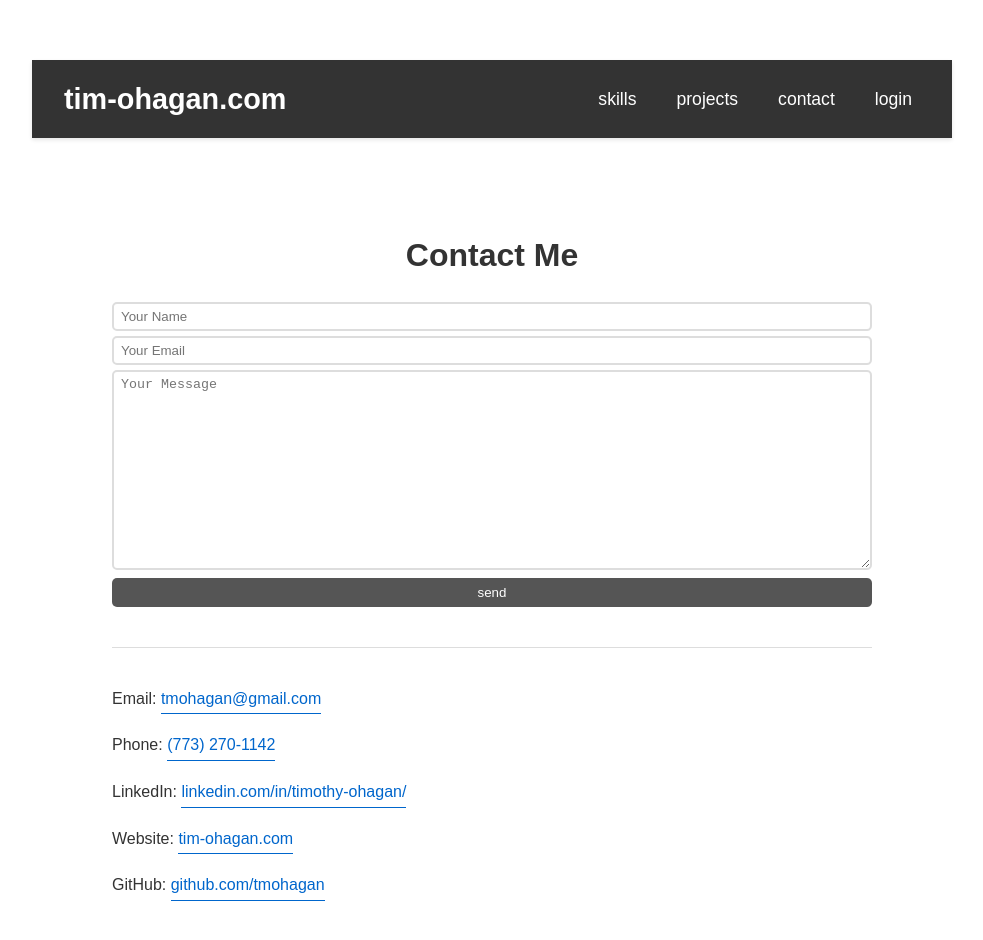
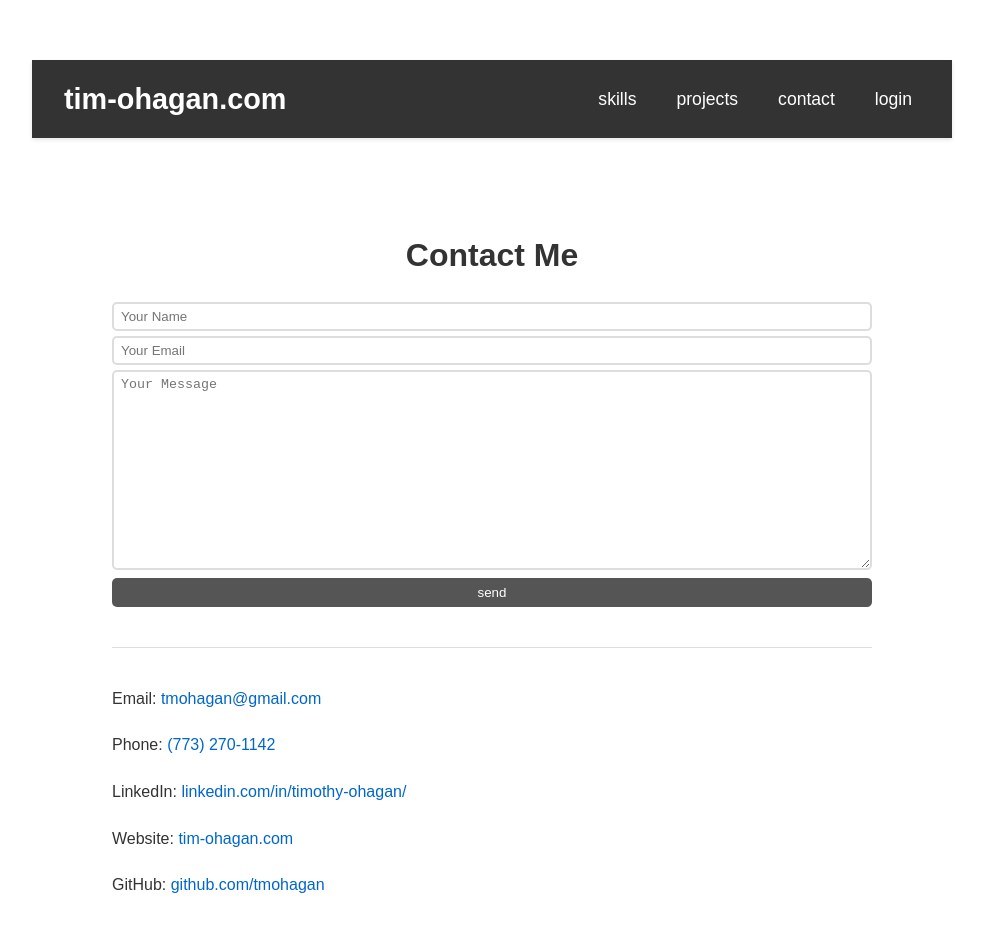
Before and after one commit to tmohagan/mern-resume, a React (Create React App) app in the folder client/: page /contact in a window 1280 px wide. Shown: the top 940 px of the page, without its empty margins (148-1131 px from the left). Built offline with nearby package versions, Linux system fonts and the light colour scheme.

Commit message:
minor css

```diff
--- a/client/src/App.css
+++ b/client/src/App.css
@@ -645,15 +645,3 @@ div.post p.summary {
   .contact-page .contact-info p {
     margin-bottom: 10px;
   }
-
-  .contact-page .contact-info a {
-    color: #0066cc;
-    text-decoration: none;
-    border-bottom: 1px solid #0066cc;
-    transition: color 0.3s, border-color 0.3s;
-  }
-
-  .contact-page .contact-info a:hover {
-    color: #004499;
-    border-bottom-color: #004499;
-  }
```
